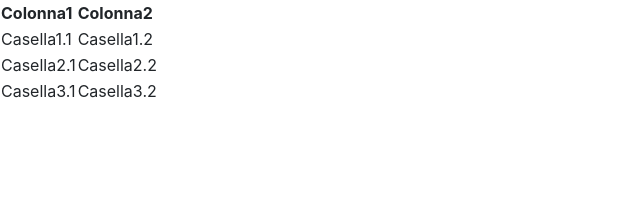
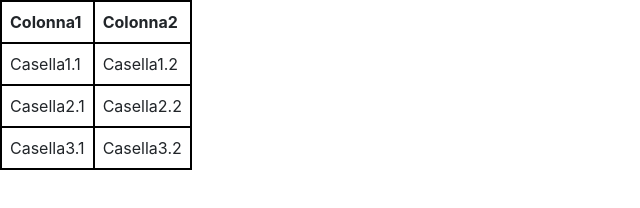
Before and after one commit to ValerioNanni/Tabella_JSON, a plain HTML site: page index.html in a window 1280 px wide. Shown: the whole page, without its empty margins (0-640 px from the left). Drawn offline with nearby package versions, Linux system fonts and the light colour scheme.

Commit message:
Update index.html

```diff
--- a/index.html
+++ b/index.html
@@ -11,7 +11,7 @@
     <title>Tabella JSON Gist</title>
   </head>
   <body>
-    <table>
+    <table >
       <thead>
        <tr><th>Colonna1</th><th>Colonna2</th></tr>
       </thead>
@@ -21,5 +21,14 @@
         <tr><td> Casella3.1 </td><td> Casella3.2 </td></tr>
       </tbody>
     </table>
+    <style>
+        table{
+            border-collapse: collapse;
+        }
+        td, th{
+            border: 2px solid #000;
+            padding:8px
+        }
+    </style>
   </body>
 </html>
```
